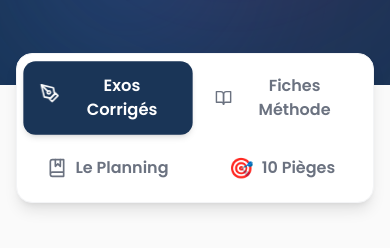
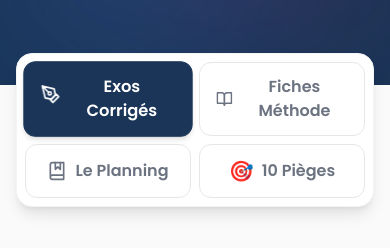
Before and after one commit to mariusgombaleu-ops/eductome-web, a React (Vite) app: page /ressources in a window 390 px wide. Shown: the part 504-752 px from the top of the page. Built offline with nearby package versions, Linux system fonts and the light colour scheme; a web font is replaced by a local one.

Commit message:
Add borders to tabs on mobile for better visibility

```diff
--- a/src/pages/Resources.tsx
+++ b/src/pages/Resources.tsx
@@ -151,25 +151,25 @@ export function Resources() {
         <div className="flex flex-wrap justify-center gap-2 sm:gap-4 bg-white p-2 rounded-2xl shadow-lg border border-gray-100">
           <button
             onClick={() => setActiveTab('exercices')}
-            className={`flex-1 min-w-[140px] flex justify-center items-center px-4 py-3 md:py-4 rounded-xl font-semibold transition-all duration-300 ${activeTab === 'exercices' ? 'bg-eductome-marine text-white shadow-md transform scale-[1.02]' : 'text-gray-500 hover:bg-gray-50 hover:text-eductome-marine'}`}
+            className={`flex-1 min-w-[140px] flex justify-center items-center px-4 py-3 md:py-4 rounded-xl font-semibold transition-all duration-300 border ${activeTab === 'exercices' ? 'bg-eductome-marine text-white border-eductome-marine shadow-md transform scale-[1.02]' : 'border-gray-200 text-gray-500 hover:bg-gray-50 hover:text-eductome-marine hover:border-eductome-marine'}`}
           >
             <PenTool className={`w-5 h-5 mr-2 ${activeTab === 'exercices' ? 'animate-bounce' : ''}`} /> Exos Corrigés
           </button>
           <button
             onClick={() => setActiveTab('fiches')}
-            className={`flex-1 min-w-[140px] flex justify-center items-center px-4 py-3 md:py-4 rounded-xl font-semibold transition-all duration-300 ${activeTab === 'fiches' ? 'bg-[#D81B60] text-white shadow-md transform scale-[1.02]' : 'text-gray-500 hover:bg-gray-50 hover:text-[#D81B60]'}`}
+            className={`flex-1 min-w-[140px] flex justify-center items-center px-4 py-3 md:py-4 rounded-xl font-semibold transition-all duration-300 border ${activeTab === 'fiches' ? 'bg-[#D81B60] text-white border-[#D81B60] shadow-md transform scale-[1.02]' : 'border-gray-200 text-gray-500 hover:bg-gray-50 hover:text-[#D81B60] hover:border-[#D81B60]'}`}
           >
             <BookOpen className="w-5 h-5 mr-2" /> Fiches Méthode
           </button>
           <button
             onClick={() => setActiveTab('planning')}
-            className={`flex-1 min-w-[140px] flex justify-center items-center px-4 py-3 md:py-4 rounded-xl font-semibold transition-all duration-300 ${activeTab === 'planning' ? 'bg-teal-600 text-white shadow-md transform scale-[1.02]' : 'text-gray-500 hover:bg-gray-50 hover:text-teal-600'}`}
+            className={`flex-1 min-w-[140px] flex justify-center items-center px-4 py-3 md:py-4 rounded-xl font-semibold transition-all duration-300 border ${activeTab === 'planning' ? 'bg-teal-600 text-white border-teal-600 shadow-md transform scale-[1.02]' : 'border-gray-200 text-gray-500 hover:bg-gray-50 hover:text-teal-600 hover:border-teal-600'}`}
           >
             <BookMarked className="w-5 h-5 mr-2" /> Le Planning
           </button>
           <button
             onClick={() => setActiveTab('questions')}
-            className={`flex-1 min-w-[140px] flex justify-center items-center px-4 py-3 md:py-4 rounded-xl font-semibold transition-all duration-300 ${activeTab === 'questions' ? 'bg-orange-500 text-white shadow-md transform scale-[1.02]' : 'text-gray-500 hover:bg-gray-50 hover:text-orange-500'}`}
+            className={`flex-1 min-w-[140px] flex justify-center items-center px-4 py-3 md:py-4 rounded-xl font-semibold transition-all duration-300 border ${activeTab === 'questions' ? 'bg-orange-500 text-white border-orange-500 shadow-md transform scale-[1.02]' : 'border-gray-200 text-gray-500 hover:bg-gray-50 hover:text-orange-500 hover:border-orange-500'}`}
           >
             <span className="text-xl mr-2">🎯</span> 10 Pièges
           </button>
```
